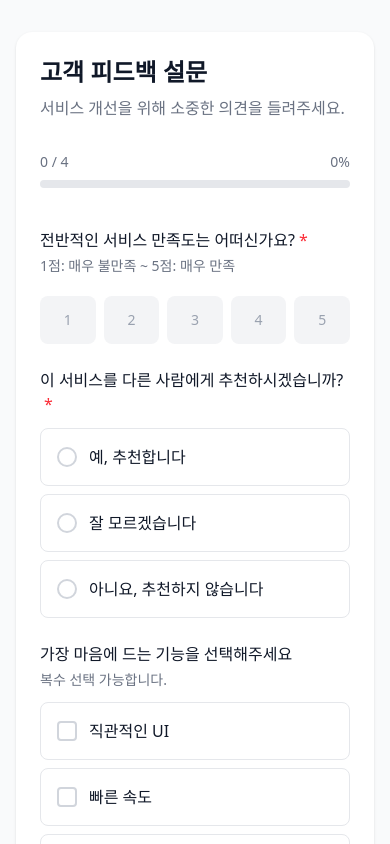
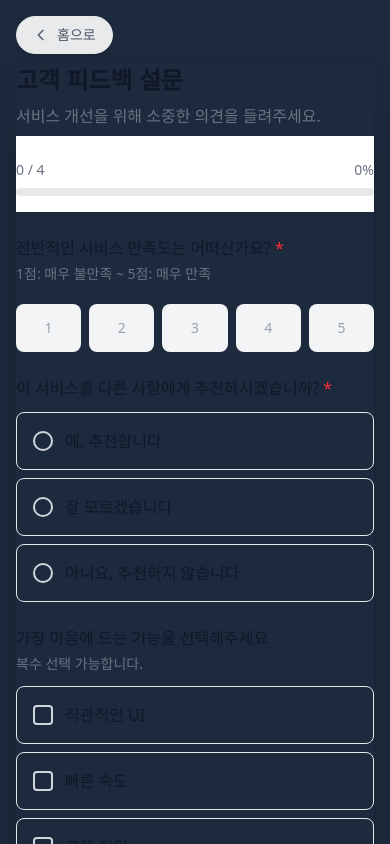
Before and after one commit to hyunzsu/dynamic-form-survey-sdui, a React (Vite) app: page /survey/1 in a window 390 px wide. Shown: the top 844 px of the page. Built offline with nearby package versions, Linux system fonts and the light colour scheme.

Commit message:
feat: URL 파라미터로 설문 타입 선택, 모바일 레이아웃

```diff
--- a/src/features/survey/pages/SurveyRenderPage.tsx
+++ b/src/features/survey/pages/SurveyRenderPage.tsx
@@ -1,17 +1,65 @@
+import { Link, useParams } from 'react-router-dom';
 import { LoadingSpinner } from '@/shared';
 import { useLocalJsonData } from '../hooks';
 import { PageRenderer } from '../ui/renderers';
 
+const SURVEY_TYPE_MAP: Record<string, string> = {
+  singlestep: '/json/survey-singlestep.json',
+  multistep: '/json/survey-multistep.json',
+  registration: '/json/survey-registration.json',
+  onboarding: '/json/survey-onboarding.json',
+};
+
 export default function SurveyRenderPage() {
-  const { document } = useLocalJsonData('/json/survey-singlestep.json');
+  const { type = 'singlestep' } = useParams<{ type: string }>();
+  const jsonPath = SURVEY_TYPE_MAP[type] || SURVEY_TYPE_MAP.singlestep;
+  const { document, error } = useLocalJsonData(jsonPath);
+
+  if (error) {
+    return (
+      <div className="min-h-screen bg-gray-50 flex items-center justify-center p-4">
+        <div className="text-center">
+          <p className="text-red-500 mb-4">설문을 불러오는데 실패했습니다.</p>
+          <Link
+            to="/"
+            className="text-blue-500 hover:text-blue-600 underline"
+          >
+            홈으로 돌아가기
+          </Link>
+        </div>
+      </div>
+    );
+  }
 
   if (!document) {
     return <LoadingSpinner />;
   }
 
   return (
-    <div className='min-h-screen bg-gray-50 py-8 px-4'>
-      <div className='max-w-md mx-auto bg-white rounded-2xl shadow-sm p-6'>
+    <div className="min-h-screen bg-slate-800 py-8 px-4">
+      {/* Back to Home Button */}
+      <Link
+        to="/"
+        className="fixed top-4 left-4 z-50 flex items-center gap-2 px-4 py-2 bg-white/90 backdrop-blur-sm border border-gray-200 rounded-full shadow-sm hover:bg-gray-50 transition-colors"
+      >
+        <svg
+          className="w-4 h-4 text-gray-600"
+          fill="none"
+          viewBox="0 0 24 24"
+          stroke="currentColor"
+        >
+          <path
+            strokeLinecap="round"
+            strokeLinejoin="round"
+            strokeWidth={2}
+            d="M15 19l-7-7 7-7"
+          />
+        </svg>
+        <span className="text-sm font-medium text-gray-600">홈으로</span>
+      </Link>
+
+      {/* Mobile Container */}
+      <div className="max-w-md mx-auto mt-8 rounded-2xl shadow-2xl overflow-hidden">
         <PageRenderer document={document} />
       </div>
     </div>
```
